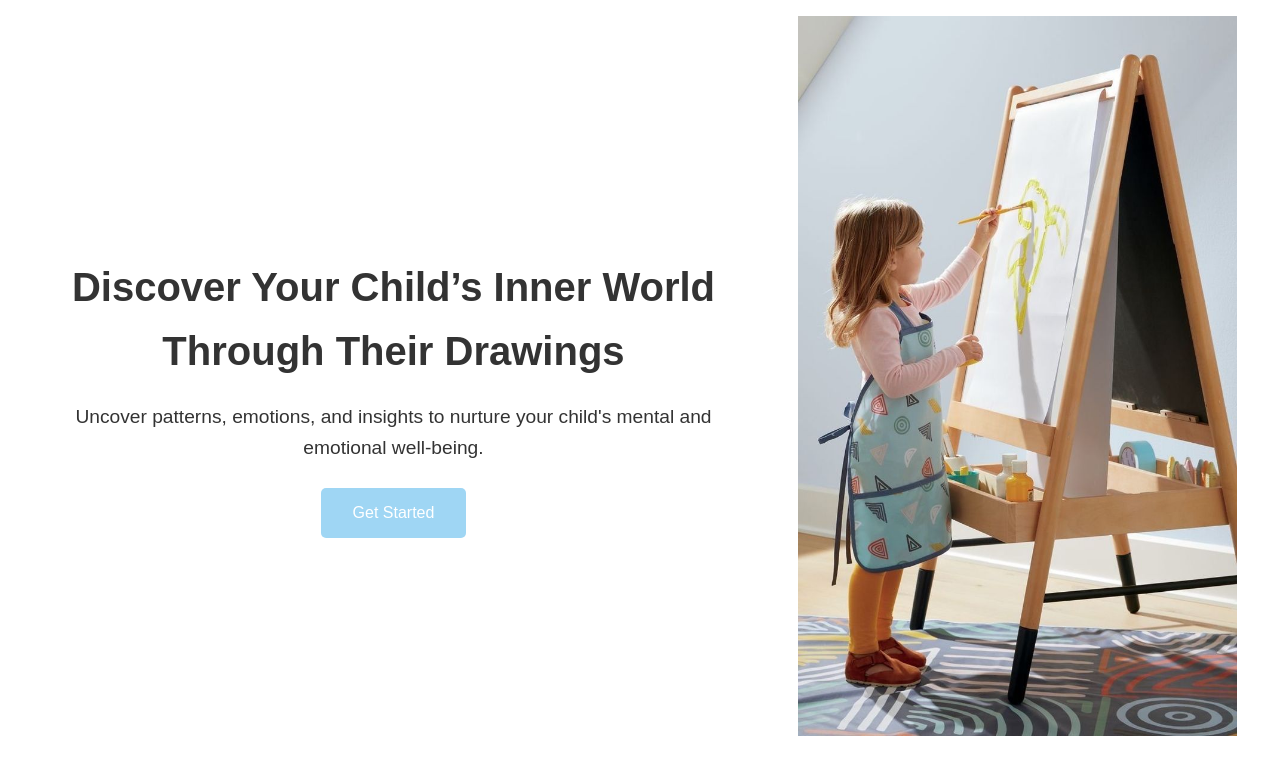
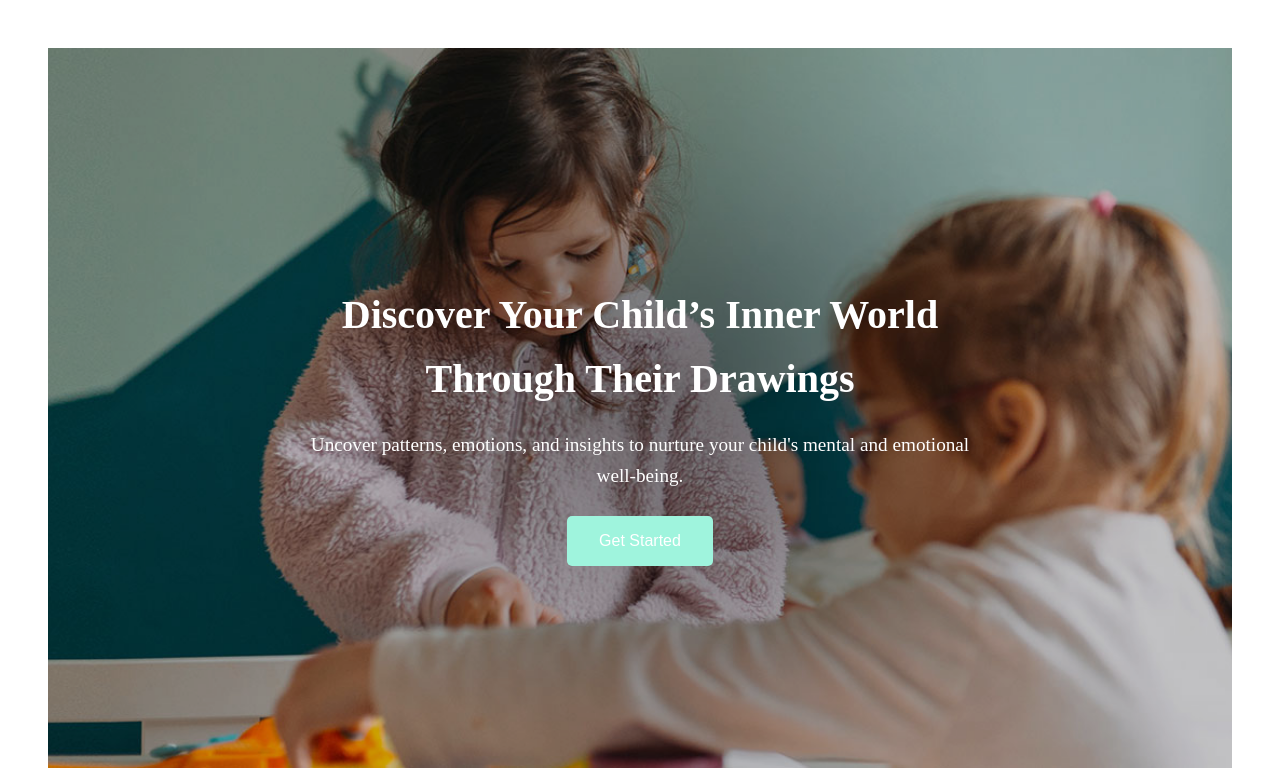
Before and after one commit to HebaHamdan2/Draw-Insight-app, a React (Create React App) app: page / in a window 1280 px wide. Shown: the top 774 px of the page. Built offline with nearby package versions, Linux system fonts and the light colour scheme.

Commit message:
home page done

```diff
--- a/src/Pages/Home/LandingPage.css
+++ b/src/Pages/Home/Home.css
@@ -1,19 +1,53 @@
 body {
     margin: 0;
-    font-family: Arial, sans-serif;
+    font-family: "Baloo Chettan", cursive;
     line-height: 1.6;
     color: #333;
   }
 
-  .landing-page {
+  .home-page {
     text-align: center;
-    padding: 1rem;
+    padding: 3rem;
   }
 
   .hero-banner h1 {
     font-size: 2.5rem;
     margin-bottom: 1rem;
   }
+  .hero-banner {
+    position: relative;
+    background-image: url('../../../public/hero.jpg');
+    background-repeat: no-repeat;
+    background-size: cover;
+    background-position: center;
+    width: 100%;
+    height: 90vh;
+    color: #ffff;
+}
+.hero-banner::before {
+  content: '';
+  position: absolute;
+  top: 0;
+  left: 0;
+  width: 100%;
+  height: 100%;
+  background: rgba(0, 0, 0, 0.2);
+  z-index: 1;
+}
+
+.hero-banner > * {
+  position: relative;
+  z-index: 2;
+}
+
+
+@media (max-width: 768px) {
+  .hero-banner {
+      height: 50vh;
+  }
+}
+
+
 
   .hero-banner p {
     font-size: 1.2rem;
@@ -21,7 +55,7 @@ body {
   }
 
   .cta-button {
-    background: #9FD6F4;
+    background: #9ff4dd;
     color: white;
     border: none;
     padding: 1rem 2rem;
@@ -32,7 +66,7 @@ body {
   }
 
   .cta-button:hover {
-    background: #9fd6f491;
+    background: #9ff4dde6;
   }
 
   .features {
--- a/src/Pages/Home/Home.jsx
+++ b/src/Pages/Home/Home.jsx
@@ -1,9 +1,9 @@
 import React from "react";
-import './LandingPage.css';
+import './Home.css';
 
 const Home = () => {
   return (
-    <div className="landing-page">
+    <div className="home-page">
       <section className="hero-banner">
         <div className="hero-content">
           <h1>Discover Your Child’s Inner World Through Their Drawings</h1>
@@ -13,10 +13,6 @@ const Home = () => {
           <button className="cta-button" onClick={() => window.location.href = "/signup"}>
             Get Started
           </button>
-        </div>
-        <div className="hero-image">
-        <img src="/hero.jpg" alt="Family with child drawing" />
-
         </div>
       </section>
       <section className="features">
```
Also changed, not shown: public/hero.jpg, public/heroImage.jpg (deleted).
